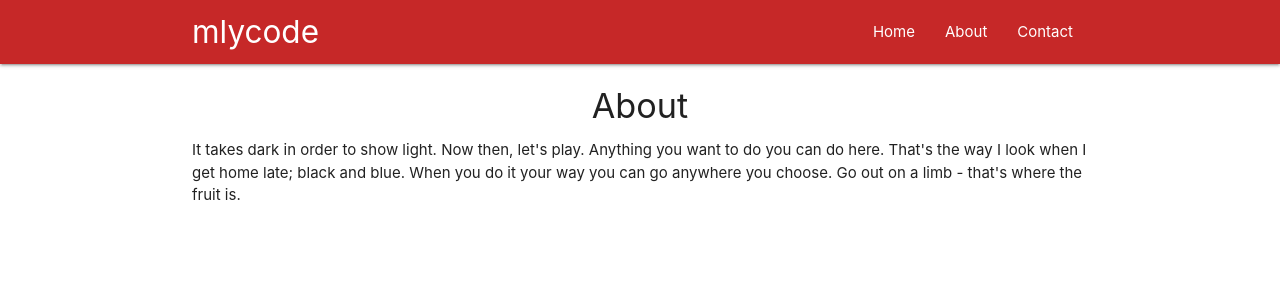
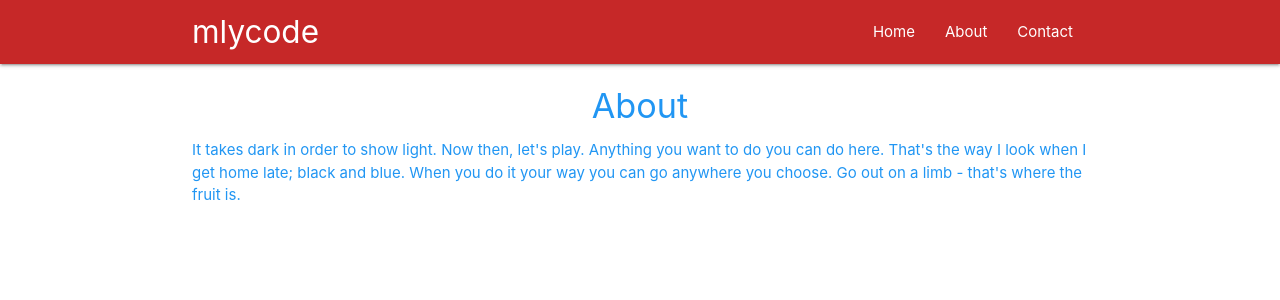
Before and after one commit to mlycode/basic-blog-react-redux, a React (Create React App) app: page /about in a window 1280 px wide. Shown: the top 300 px of the page. Built offline with nearby package versions, Linux system fonts and the light colour scheme.

Commit message:
add a hoc to change text colour randomly

```diff
--- a/src/components/About.js
+++ b/src/components/About.js
@@ -1,4 +1,6 @@
 import React from "react";
+
+import Rainbow from "../hoc/Rainbow";
 
 const About = () => {
     return (
@@ -9,4 +11,4 @@
     )
 }
 
-export default About;
+export default Rainbow(About);
--- /dev/null
+++ b/src/hoc/Rainbow.js
@@ -0,0 +1,18 @@
+import React from "react";
+
+const Rainbow = (WrappedComponent) => {
+
+    const colours = ['red', 'blue', 'yellow', 'pink', 'green', 'orange'];
+    const randomColour = colours[Math.floor(Math.random() * (colours.length - 1))];
+    const className = randomColour + '-text';
+
+    return (props) => {
+        return (
+            <div className={className}>
+                <WrappedComponent {...props}/>
+            </div>
+        )
+    }
+}
+
+export default Rainbow;
```
